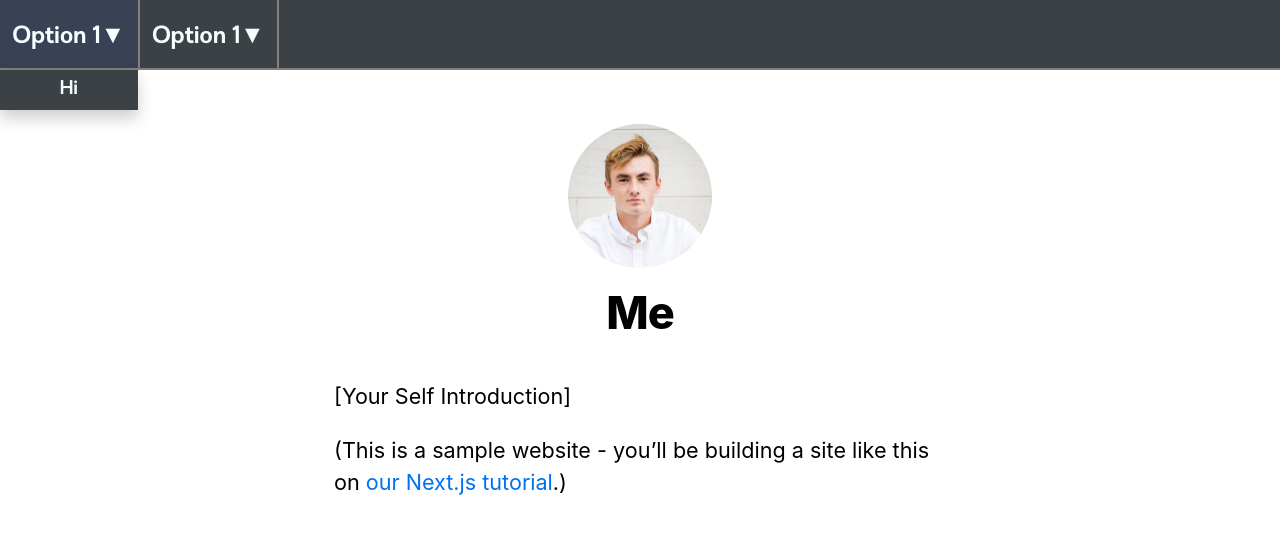
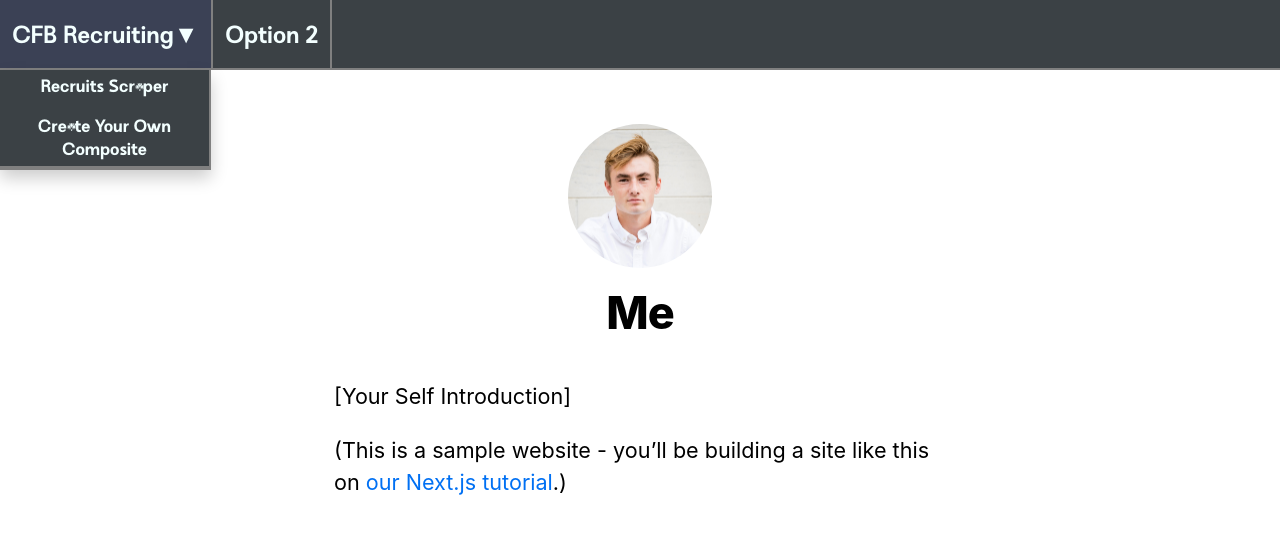
Before and after one commit to ldnelson16/Portfolio, a Next.js app: page / in a window 1280 px wide. Shown: the top 534 px of the page. Built offline with nearby package versions, Linux system fonts and the light colour scheme; a web font is replaced by a local one.

Commit message:
Still same thing

```diff
--- a/components/navbar.js
+++ b/components/navbar.js
@@ -8,7 +8,7 @@ import React from 'react';
 function button(link,linktext,dropdown,dropdowncontents,dropdownlinks){
   return (
     <div className={styles.option}>
-      <Link href={link}>&nbsp;&nbsp;{linktext}&#9660;&nbsp;&nbsp;</Link>
+      <Link href={link}>&nbsp;&nbsp;{dropdown?<>{linktext}&#9660;</>:<>{linktext}</>}&nbsp;&nbsp;</Link>
       {dropdown?(<div className={styles.dropdown}>{dropdowncontents.map((content,index)=><Link href={dropdownlinks[index]}>{content}</Link>)}</div>):(<></>)}
     </div>
   );
@@ -18,8 +18,8 @@ function button(link,linktext,dropdown,dropdowncontents,dropdownlinks){
 export default function Navbar() {
   return (
     <div className={styles.bar}>
-      {button("/","Option 1",true,["Hi"],["/"])}
-      {button("/","Option 1",false)}
+      {button("/","CFB Recruiting",true,["Recruits Scraper","Create Your Own Composite"],["/","/"])}
+      {button("/","Option 2",false)}
     </div>
   )
 }
--- a/styles/navbar.module.css
+++ b/styles/navbar.module.css
@@ -94,28 +94,27 @@
   position: absolute;
   background-color: #3b4145;
   width: 100%;
-  overflow: auto;
-  padding: 0px;
-  margin: 0px;
   box-shadow: 0px 8px 16px 0px rgba(0,0,0,0.2);
-  z-index: 1;
   color: black;
+  border-right: 2px solid grey;
+  border-bottom: 4px solid grey;
 }
 
 .dropdown a {
   color: #f3ffff;
-  font-size: 20px;
+  font-size: 18px;
   line-height: normal;
-  padding: 5px 20px;
+  padding: 5px 10px;
   text-decoration: none;
   display: inherit;
   text-align: center;
-  height: 40px;
+  min-height: 40px;
+  font-weight: lighter;
 }
 
 .dropdown a:hover {
   color: #d1d1d1;
-  background-color: #3b4155
+  background-color: #3b4155;
 }
 
 .option:hover .dropdown {
```
